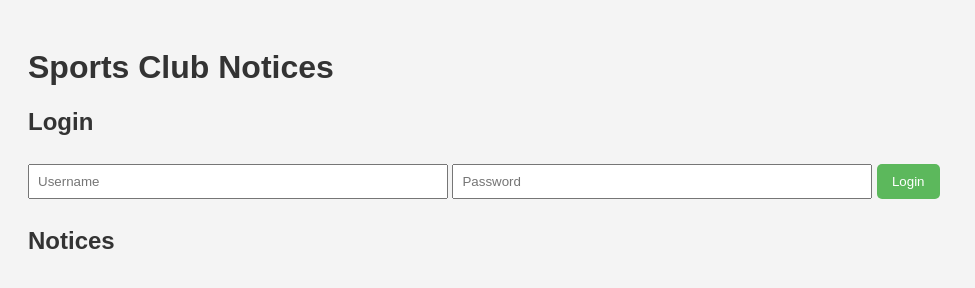
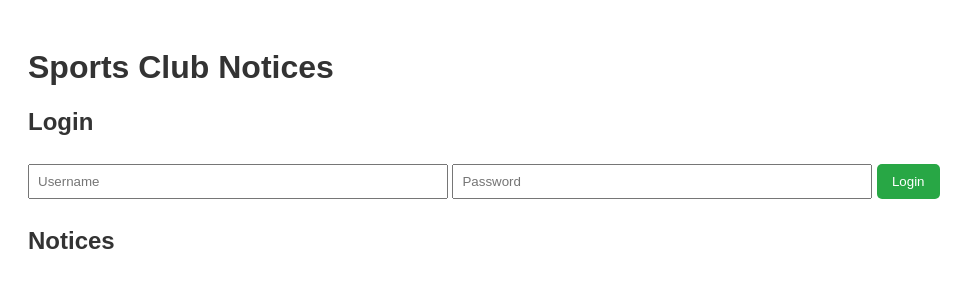
Before and after one commit to scythe7git/WHS-Sports-Clubs, a plain HTML site: page index.html in a window 1280 px wide. Shown: the whole page, without its empty margins (0-975 px from the left). Drawn offline with Linux system fonts and the light colour scheme; no server answers.

Commit message:
Update styles.css

```diff
--- a/styles.css
+++ b/styles.css
@@ -2,7 +2,7 @@
 body {
   font-family: Arial, sans-serif;
   padding: 20px;
-  background-color: #f4f4f4;
+  background-color: #ffffff;
 }
 
 h1, h2 {
@@ -30,7 +30,7 @@ input, select {
 
 button {
   padding: 10px 15px;
-  background-color: #5cb85c;
+  background-color: #28a745;
   color: white;
   border: none;
   border-radius: 5px;
@@ -42,7 +42,7 @@ button:hover {
 }
 
 .notice {
-  background-color: #fff;
+  background-color: #E9ECEF;
   padding: 15px;
   margin-bottom: 10px;
   border: 1px solid #ccc;
```
